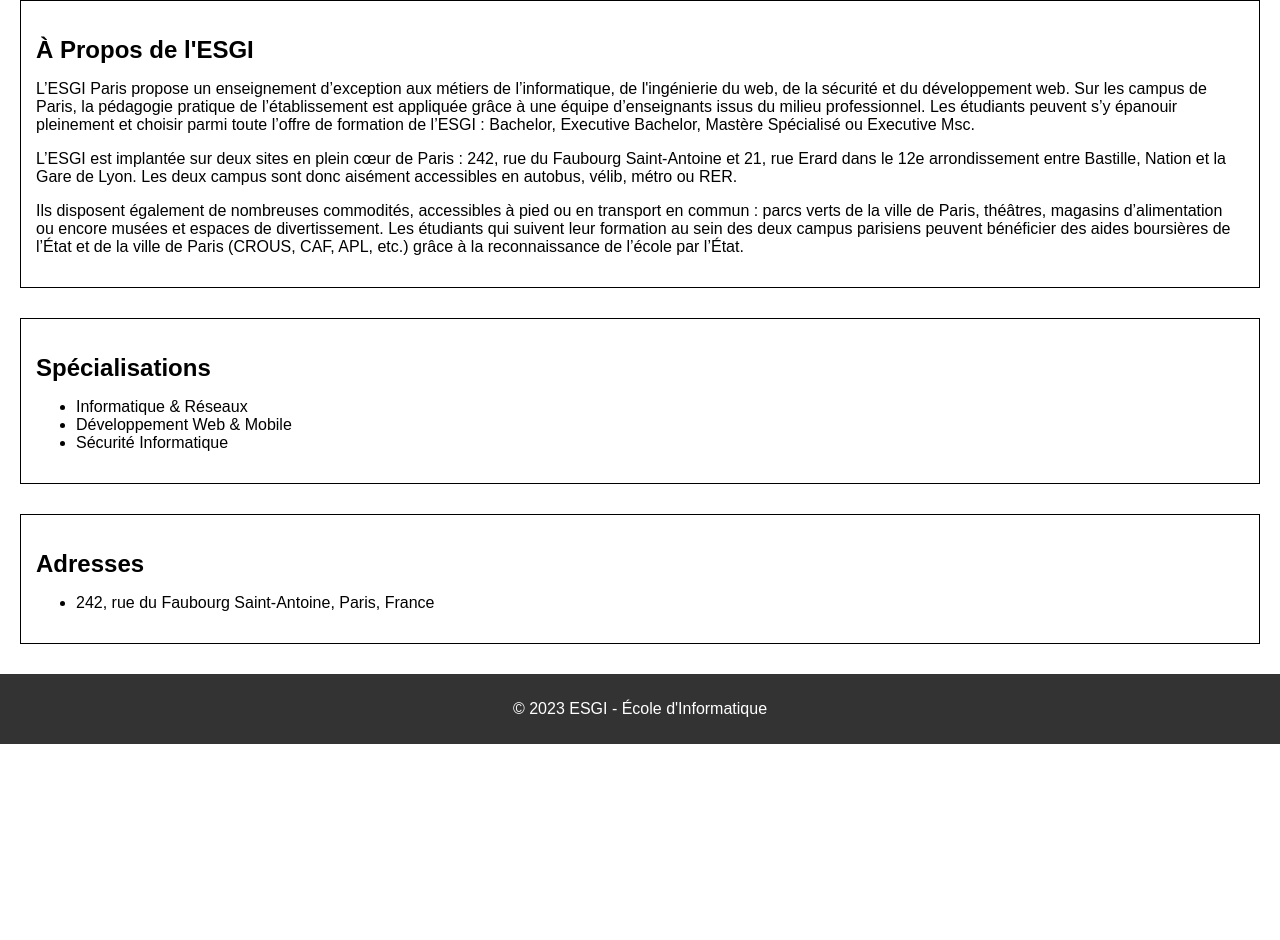
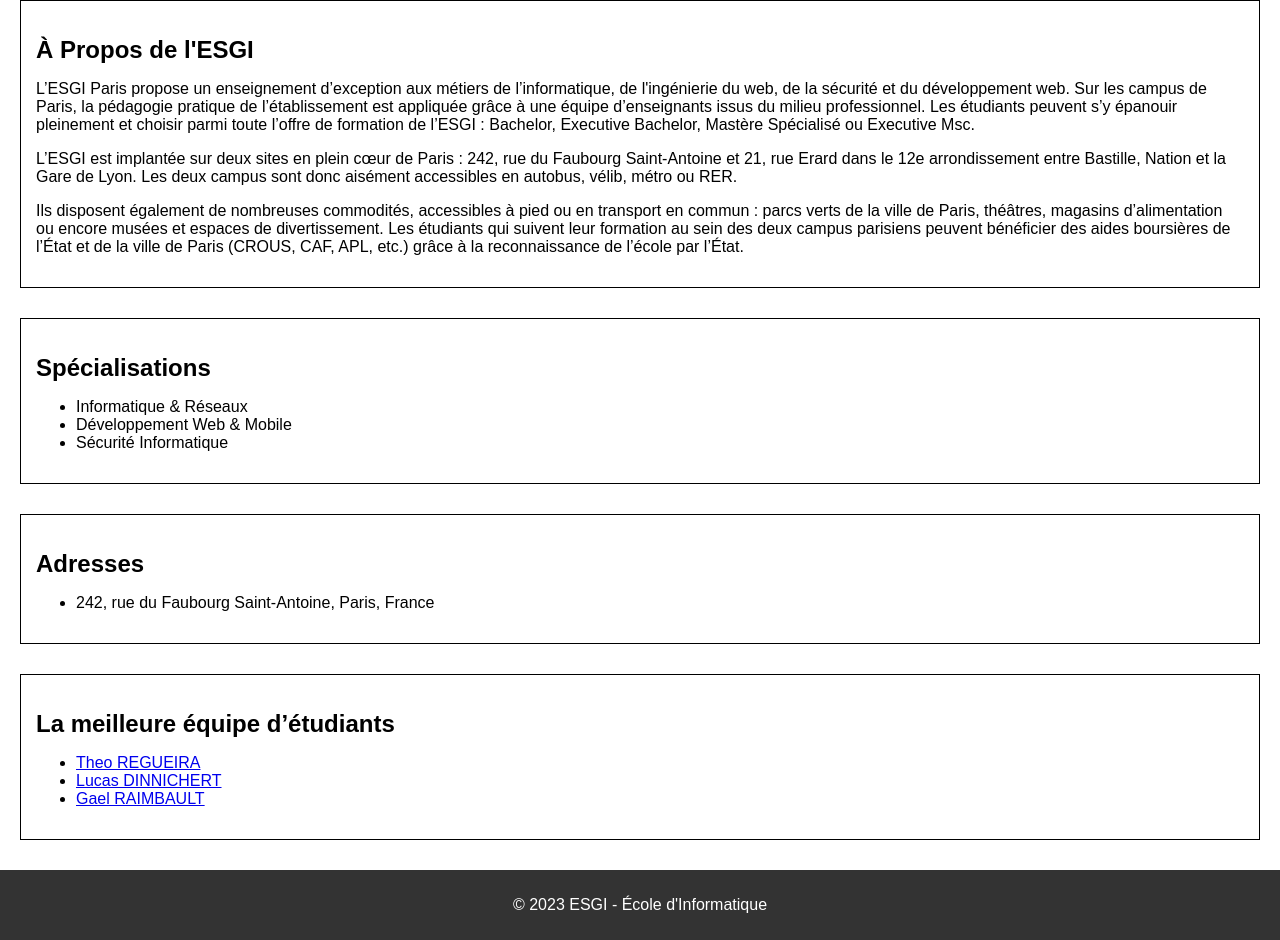
Before and after one commit to Pichouri/GitProjet, a plain HTML site: page index.html in a window 1280 px wide. Shown: the part 174-1114 px from the top of the page. Before the commit the page ends 918 px from the top, so only its background shows below. Drawn offline with Linux system fonts and the light colour scheme.

Commit message:
section des étudiants

```diff
--- a/index.html
+++ b/index.html
@@ -37,6 +37,16 @@
         <li>242, rue du Faubourg Saint-Antoine, Paris, France</li>
       </ul>
     </section>
+
+    <section class="prout">
+        <h2>La meilleure équipe d’étudiants</h2>
+        <ul>
+
+            <li><a href="https://www.linkedin.com/in/th%C3%A9o-regueira-303479200/">Theo REGUEIRA</a></li>
+            <li><a href="https://lucas-dinnichert.fr">Lucas DINNICHERT</a></li>
+            <li><a href="https://www.linkedin.com/in/gael-raimbault/">Gael RAIMBAULT</a></li>
+        </ul>
+    </section>
   </main>
 
   <footer>
```
